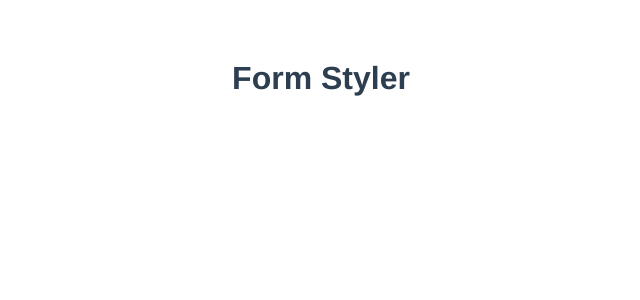
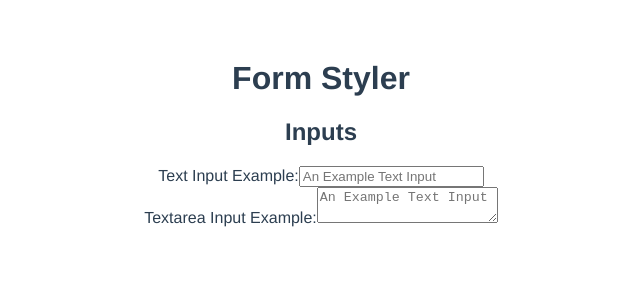
Before and after one commit to drinkingtheink/form-styler, a Vue app: page / in a window 1280 px wide. Shown: the top 300 px of the page, without its empty margins (319-959 px from the left). Built offline with nearby package versions, Linux system fonts and the light colour scheme.

Commit message:
inputs wip

```diff
--- a/src/App.vue
+++ b/src/App.vue
@@ -1,5 +1,5 @@
 <template>
-  <AppStage msg="Welcome to Your Vue.js App"/>
+  <AppStage />
 </template>
 
 <script>
--- a/src/components/AppStage.vue
+++ b/src/components/AppStage.vue
@@ -1,19 +1,25 @@
 <template>
   <main>
     <h1>Form Styler</h1>
+
+    <Inputs />
   </main>
 </template>
 
 <script>
+import Inputs from './Inputs.vue'
+
 export default {
   name: 'AppStage',
   props: {
     msg: String
+  },
+  components: {
+    Inputs
   }
 }
 </script>
 
-<!-- Add "scoped" attribute to limit CSS to this component only -->
 <style scoped>
 h3 {
   margin: 40px 0 0;
--- /dev/null
+++ b/src/components/Inputs.vue
@@ -0,0 +1,38 @@
+<template>
+  <div class="input-collection">
+      <h2>Inputs</h2>
+
+      <section>
+        <label for="text-input-exanmple">Text Input Example:</label>
+        <input id="text-input-example" type="text" placeholder="An Example Text Input" />
+      </section>
+
+      <section>
+        <label for="textarea-input-exanmple">Textarea Input Example:</label>
+        <textarea id="textarea-input-example" type="text" placeholder="An Example Text Input" />
+      </section>
+  </div>
+</template>
+
+<script>
+export default {
+  name: 'Inputs'
+}
+</script>
+
+<style >
+h3 {
+  margin: 40px 0 0;
+}
+ul {
+  list-style-type: none;
+  padding: 0;
+}
+li {
+  display: inline-block;
+  margin: 0 10px;
+}
+a {
+  color: #42b983;
+}
+</style>
```
